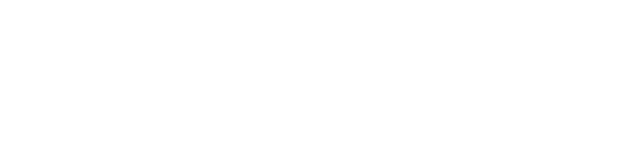
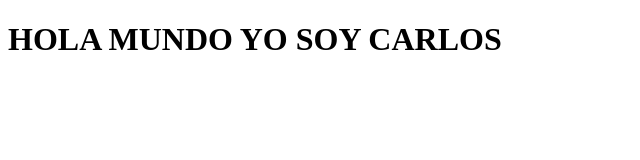
Before and after one commit to CarlitosPC2810/project, a plain HTML site: page views/index.html in a window 1280 px wide. Shown: the whole page, without its empty margins (0-640 px from the left). Drawn offline with Linux system fonts and the light colour scheme.

Commit message:
cambiar body

```diff
--- a/views/index.html
+++ b/views/index.html
@@ -11,7 +11,7 @@
 
     </nav>
     <main>
-
+        <h1>HOLA MUNDO YO SOY CARLOS</h1>
     </main>
     <footer>
 
```
